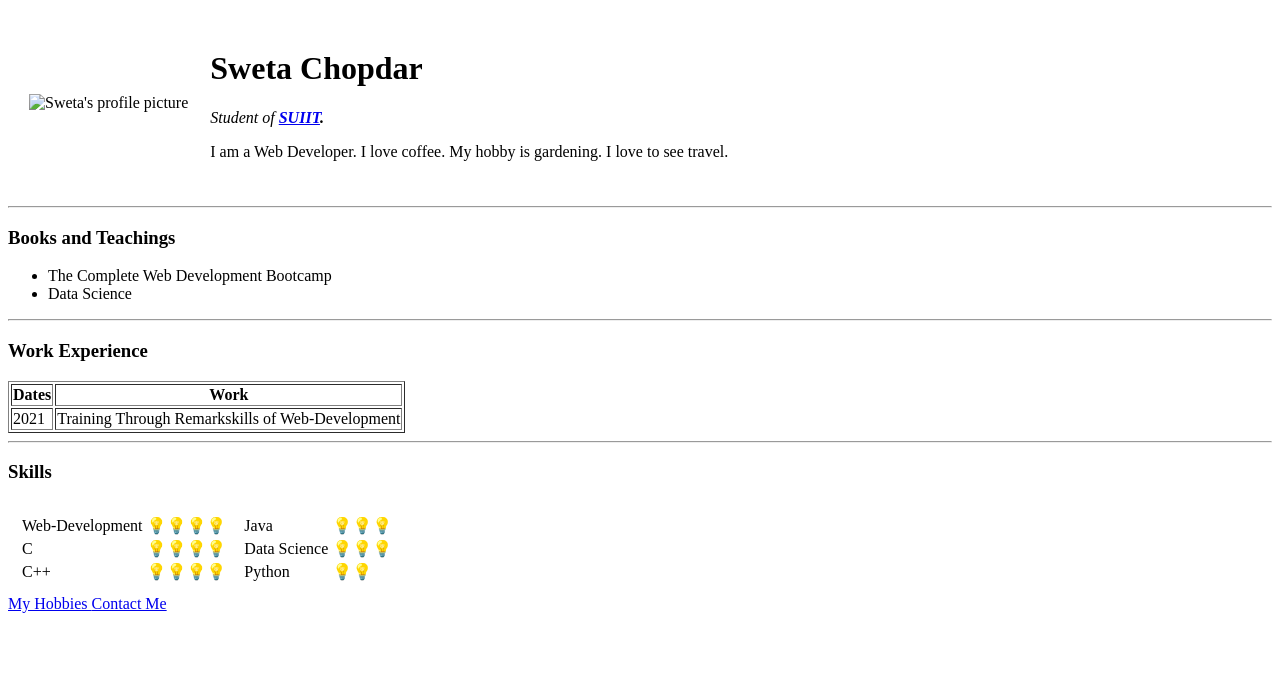
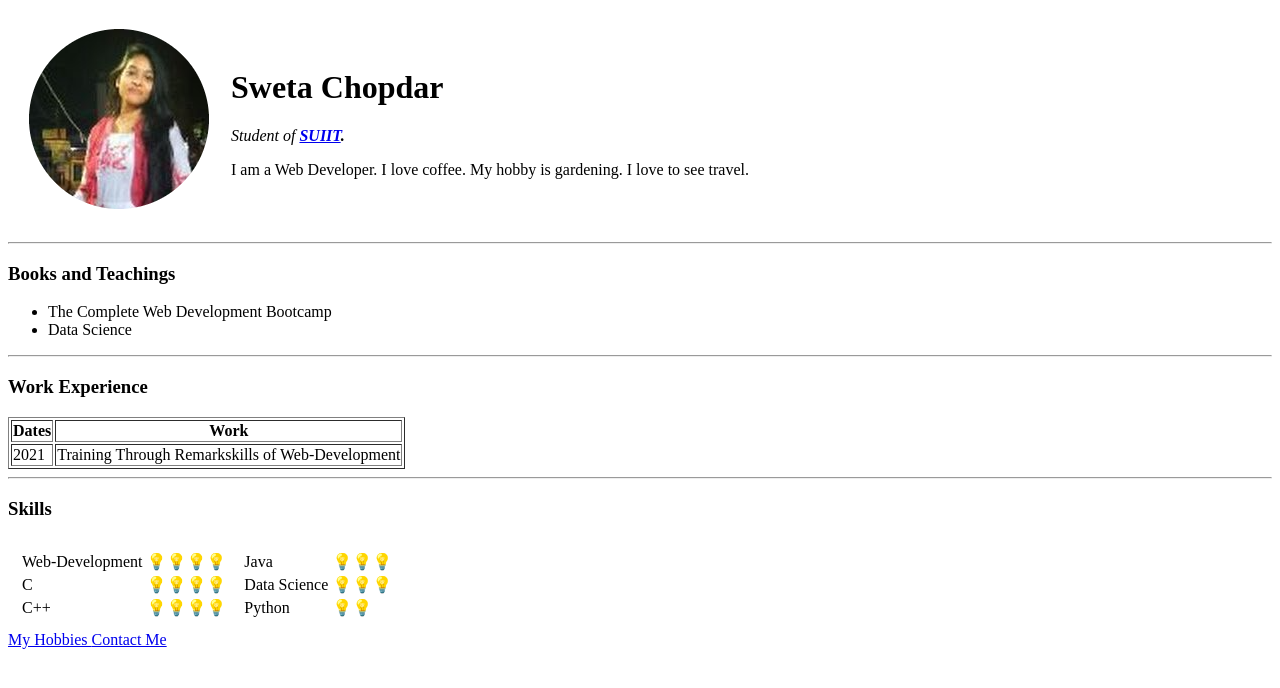
Before and after one commit to Sweta2501/cv, a plain HTML site: page index.html in a window 1280 px wide. Drawn offline with Linux system fonts and the light colour scheme.

Commit message:
Update index.html

```diff
--- a/index.html
+++ b/index.html
@@ -12,7 +12,7 @@
     <table cellspacing="20">
         <tr>
             <td>
-                <img src="images/Mypic-modified.png" alt="Sweta's profile picture">
+                <img src="Mypic-modified.png" alt="Sweta's profile picture">
             </td>
             <td>
                 <h1>Sweta Chopdar</h1>
```
